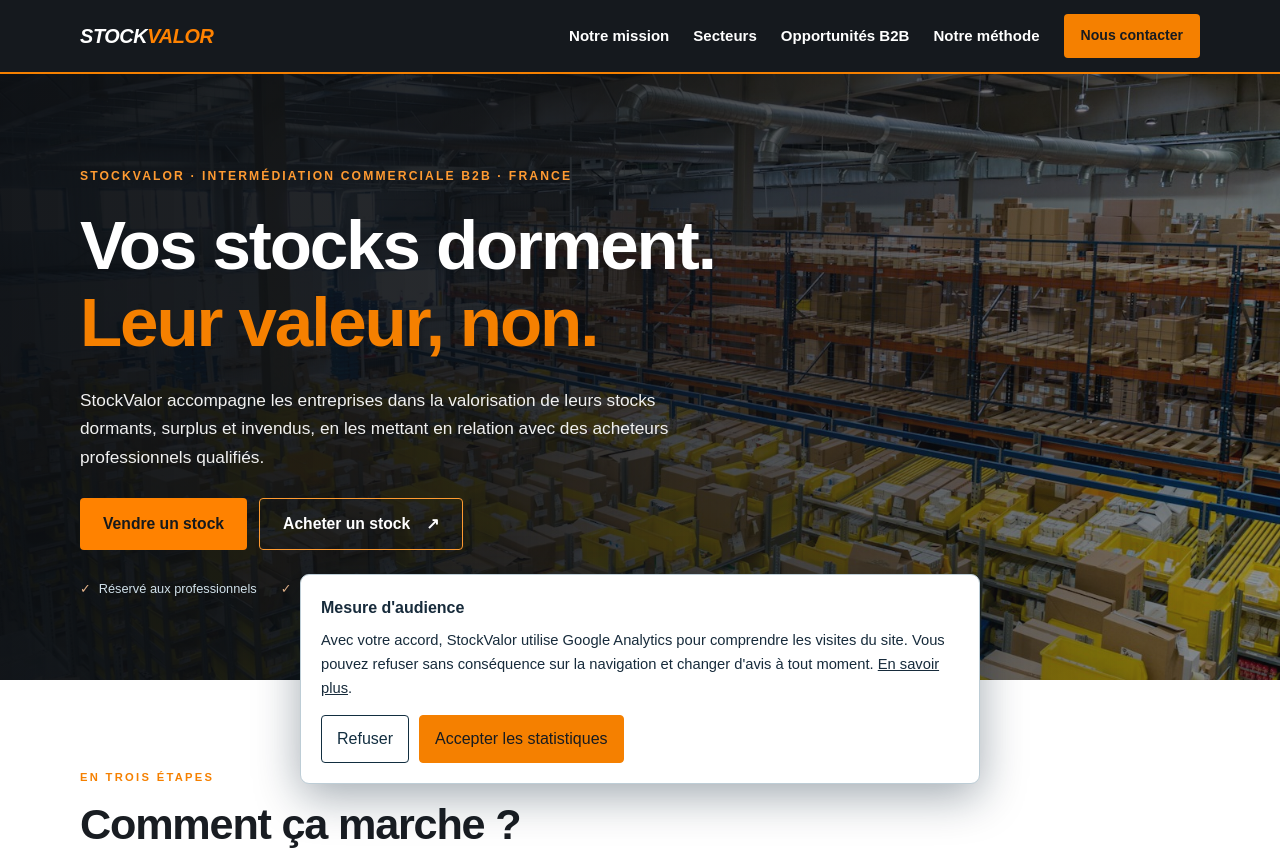
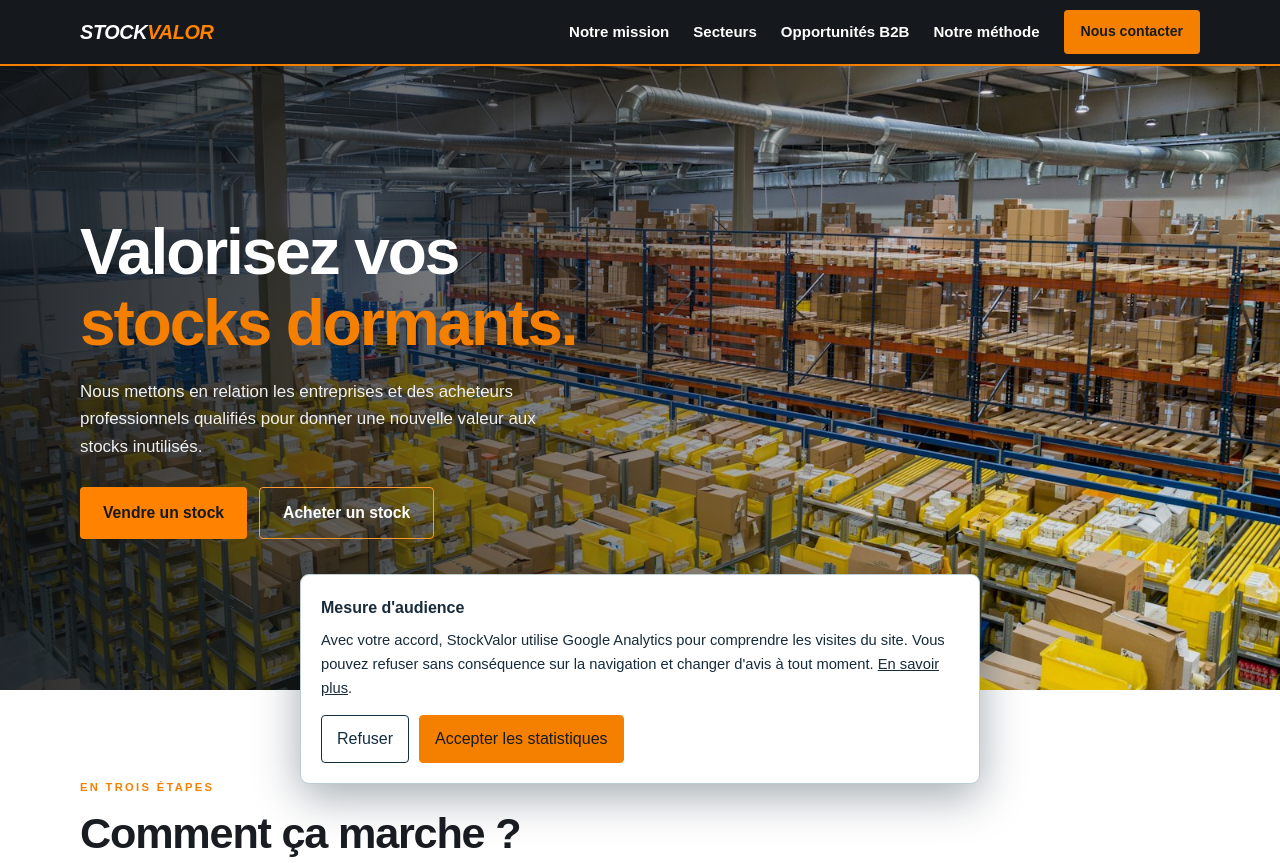
Before and after one commit to stockvalor/Stockvalor, a plain HTML site: page index.html in a window 1280 px wide. Shown: the top 863 px of the page. Drawn offline with Linux system fonts and the light colour scheme.

Commit message:
Simplifier l'accueil et révéler la photo de l'entrepôt

```diff
--- a/index.html
+++ b/index.html
@@ -365,6 +365,19 @@ header .links .cta.dark{min-height:43px;padding:10px 17px;font-size:.88rem;font-
  .hero h1{font-size:2.2rem}
 }
 
+
+/* Accueil épuré : photographie d'entrepôt mise au premier plan. */
+header .nav{min-height:64px}
+.hero{min-height:clamp(570px,78vh,790px);display:flex;align-items:center;padding:82px 0;background-image:linear-gradient(90deg,rgba(12,15,19,.84) 0%,rgba(12,15,19,.54) 38%,rgba(12,15,19,.10) 76%,rgba(12,15,19,.04) 100%),url('assets/entrepot.jpg');background-position:center center}
+.hero .wrap{width:min(1120px,calc(100% - 40px))}
+.hero .hero-content{max-width:550px}
+.hero h1{max-width:540px;font-size:clamp(2.8rem,5vw,4.3rem);line-height:1.1;margin:0 0 20px}
+.hero p{max-width:490px;font-size:1.06rem;line-height:1.6;margin:0 0 27px}
+.hero .eyebrow,.hero .trustline{display:none}
+.hero-actions .cta{min-height:48px}
+@media(max-width:850px){.hero{min-height:650px;padding:70px 0;background-position:58% center;background-image:linear-gradient(90deg,rgba(12,15,19,.79),rgba(12,15,19,.38) 62%,rgba(12,15,19,.12)),url('assets/entrepot.jpg')}}
+@media(max-width:520px){header .nav{min-height:60px}.hero{min-height:calc(88svh - 60px);padding:50px 0 65px;align-items:flex-end;background-position:60% center;background-image:linear-gradient(0deg,rgba(12,15,19,.89) 0%,rgba(12,15,19,.66) 37%,rgba(12,15,19,.07) 82%),url('assets/entrepot.jpg')}.hero .wrap{width:calc(100% - 36px)}.hero h1{font-size:clamp(2.3rem,9vw,3.05rem);margin:0 0 15px}.hero p{font-size:.98rem;line-height:1.5;margin-bottom:19px}.hero-actions{gap:9px}.hero-actions .cta{min-height:46px}.hero-actions .cta{width:auto;flex:1;padding:10px 9px;font-size:.87rem;white-space:nowrap}}
+@media(max-width:360px){.hero-actions{flex-direction:column}.hero-actions .cta{width:100%}}
 </style>
 </head>
 <body><a class="skip" href="#contenu">Aller au contenu</a><header>
@@ -382,17 +395,15 @@ header .links .cta.dark{min-height:43px;padding:10px 17px;font-size:.88rem;font-
 </header>
 
 <main id="contenu">
-<section class="hero">
-  <div class="wrap">
-    <div class="eyebrow">StockValor · Intermédiation commerciale B2B · France</div>
-    <h1>Vos stocks dorment.<br><span class="accent">Leur valeur, non.</span></h1>
-    <p>StockValor accompagne les entreprises dans la valorisation de leurs stocks dormants, surplus et invendus, en les mettant en relation avec des acheteurs professionnels qualifiés.</p>
+<section class="hero" aria-labelledby="hero-title">
+  <div class="wrap"><div class="hero-content">
+    <h1 id="hero-title">Valorisez vos<br><span class="accent">stocks dormants.</span></h1>
+    <p>Nous mettons en relation les entreprises et des acheteurs professionnels qualifiés pour donner une nouvelle valeur aux stocks inutilisés.</p>
     <div class="hero-actions">
       <a class="cta light" href="#contact" data-intent="vendeur">Vendre un stock</a>
-      <a class="cta outline" href="#contact" data-intent="acheteur">Acheter un stock <span aria-hidden="true">↗</span></a>
+      <a class="cta outline" href="#contact" data-intent="acheteur">Acheter un stock</a>
     </div>
-    <div class="trustline"><span>Réservé aux professionnels</span><span>Sans achat ni stockage par StockValor</span><span>Modalités d’intervention précisées avant engagement</span></div>
-  </div>
+  </div></div>
 </section>
 
 <section id="comment-ca-marche" aria-labelledby="comment-ca-marche-titre">
```
